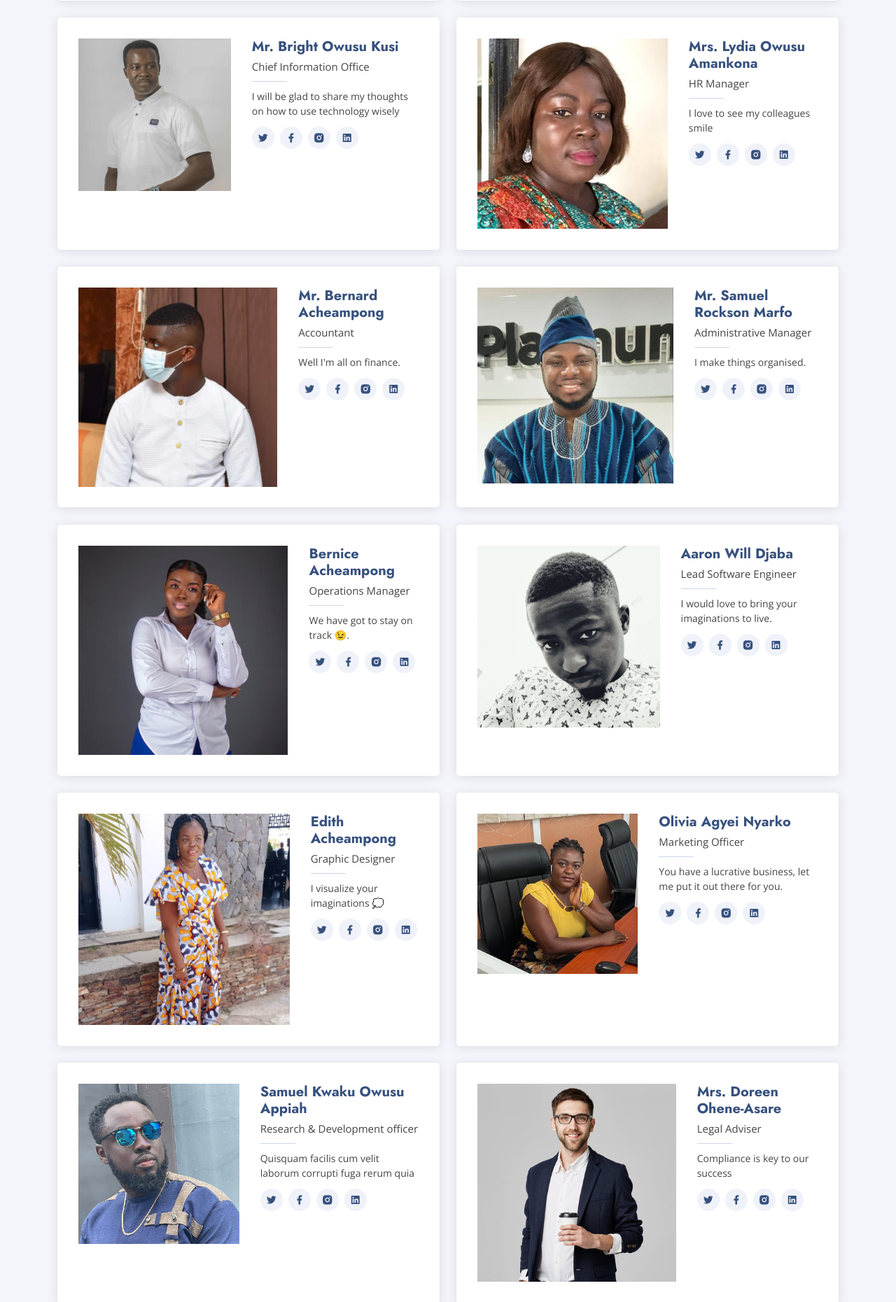
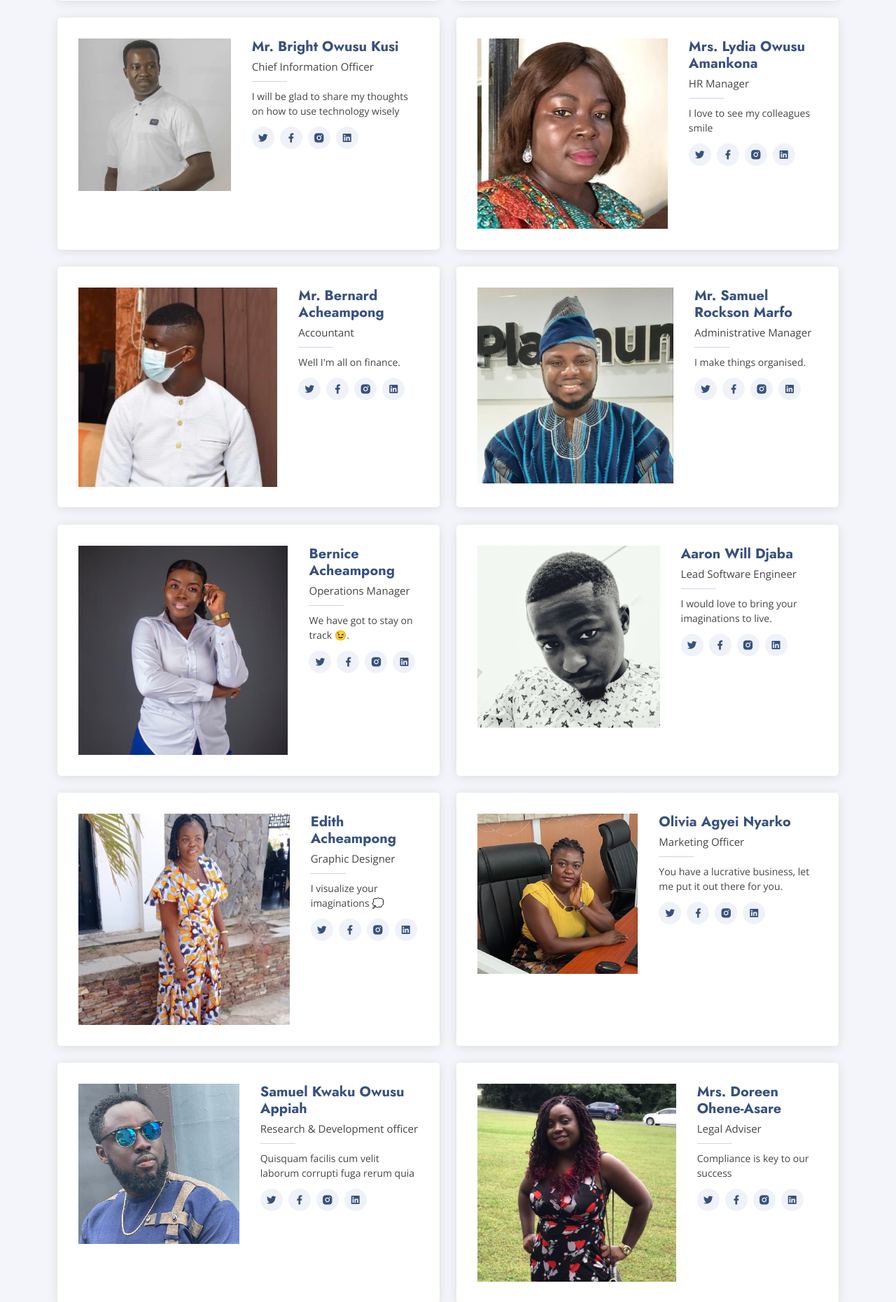
Before and after one commit to kurtiz/247-technologies-landing-page, a CodeIgniter 4 app: the page made by app/Views/home.php in a window 1280 px wide. Shown: the part 3890-5751 px from the top of the page at 70% size. Run offline with PHP 8.4 and a stand-in for CodeIgniter, Linux system fonts and the light colour scheme; the template is opened without the code that fills it, so the values that code supplies are empty; some libraries are stand-ins or nearby versions.

Commit message:
updated team info and trending product section

```diff
--- a/app/Views/home.php
+++ b/app/Views/home.php
@@ -60,10 +60,9 @@
                 <li><a class="nav-link scrollto active" href="#hero">Home</a></li>
                 <li><a class="nav-link scrollto" href="#about">About</a></li>
                 <li><a class="nav-link scrollto" href="#services">Services</a></li>
-                <?php //<li><a class="nav-link   scrollto" href="#portfolio">Portfolio</a></ ?>
                 <li><a class="nav-link scrollto" href="#team">Team</a></li>
                 <li><a class="nav-link scrollto" href="#contact">Contact</a></li>
-                <li><a class="getstarted scrollto" href="#services">Get Started</a></li>
+                <li><a class="getstarted scrollto" href="#ourpos">Try OurPos</a></li>
             </ul>
             <i class="bi bi-list mobile-nav-toggle"></i>
         </nav>
@@ -681,7 +680,7 @@
                                            alt=""></div>
                         <div class="member-info">
                             <h4>Mr. Bright Owusu Kusi</h4>
-                            <span>Chief Information Office</span>
+                            <span>Chief Information Officer</span>
                             <p>I will be glad to share my thoughts on how to use technology wisely</p>
                             <div class="social">
                                 <a href="javascript:void(0)"><i class="ri-twitter-fill"></i></a>
@@ -853,7 +852,7 @@
 
                 <div class="col-lg-6 d-flex mt-4">
                     <div class="member d-flex align-items-stretch" data-aos="zoom-in" data-aos-delay="400">
-                        <div class=""><img src="<?= base_url() ?>/public/img/team/team-4.jpg" class="img-fluid" alt="">
+                        <div class=""><img src="<?= base_url() ?>/public/img/team/legal_adviser.png" class="img-fluid" alt="">
                         </div>
                         <div class="member-info">
                             <h4>Mrs. Doreen Ohene-Asare</h4>
@@ -897,7 +896,7 @@
     <!-- End Team Section -->
 
     <!-- ======= Trending Products Section ======= -->
-    <section id="pricing" class="pricing">
+    <section id="ourpos" class="pricing">
         <div class="container" data-aos="fade-up">
 
             <div class="section-title">
@@ -907,6 +906,7 @@
                     <a href="https://ourpos.ourtechnologies.org" target="_blank">OurPos</a>
                     - Point Of Sales Management
                 </h3>
+                    <img src="<?=base_url()?>/public/img/our_pos.png" class="img-fluid" alt="Point Of Sale app screenshots"/>
                 <a href="https://ourpos.ourtechnologies.org" target="_blank">OurPos</a>
                 is a Point Of Sale management software that helps you manage and keep track of your sales,
                 income, inventory alongside other wonderful features. It gives you a very convenient and easy-to-use
```
Also changed, not shown: public/img/our_pos.png (added), public/img/team/legal_adviser.png (added).
